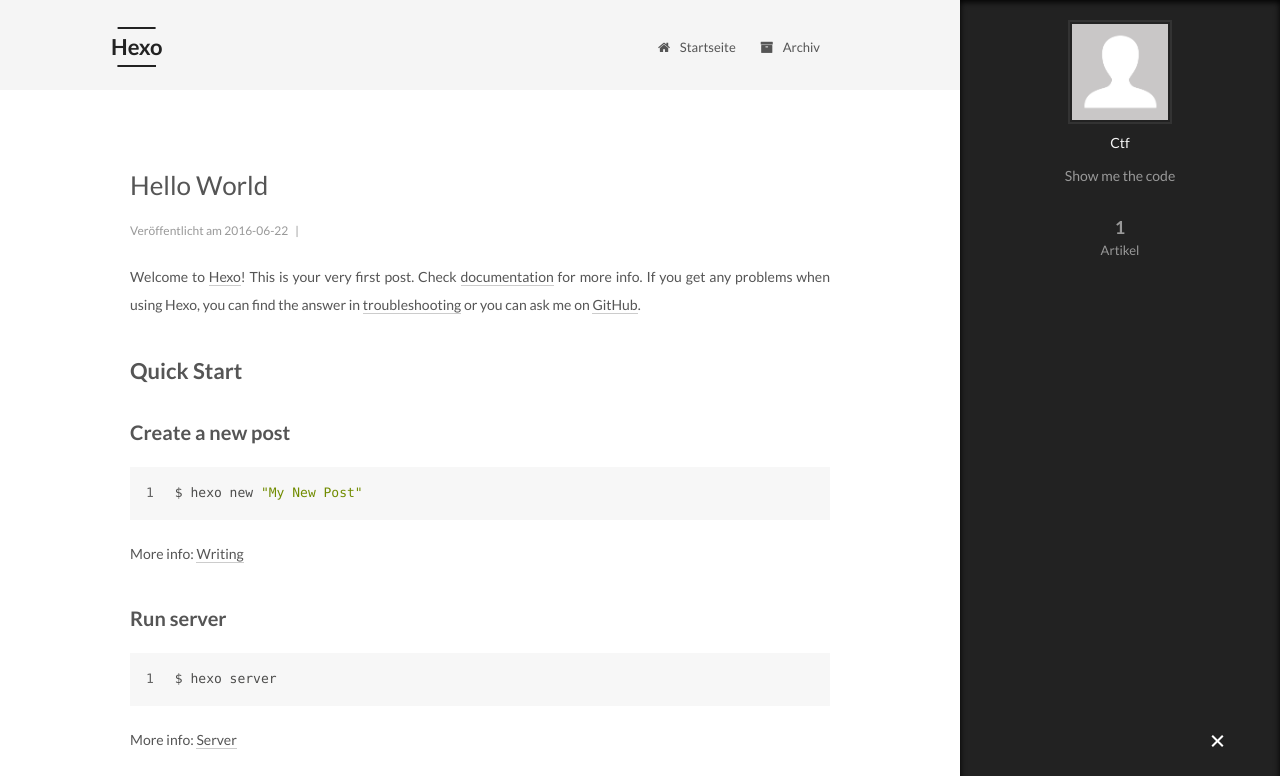
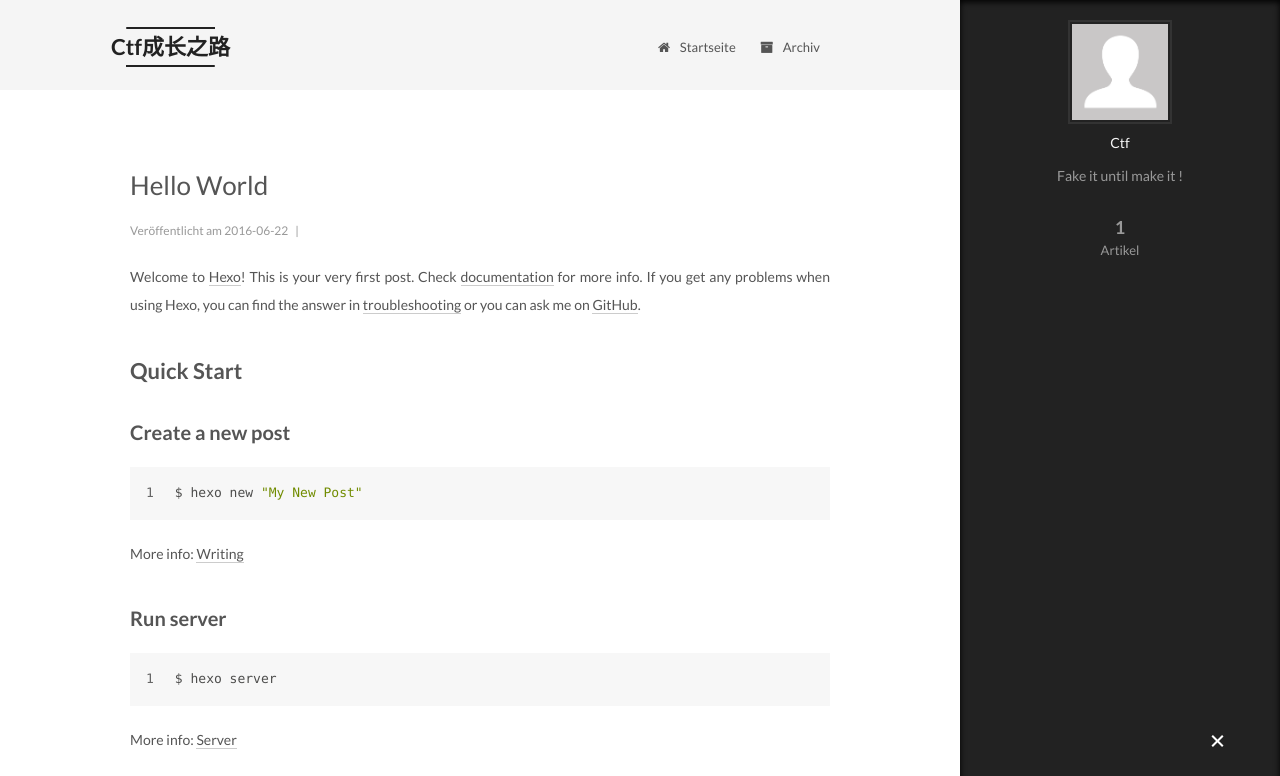
Before and after one commit to c826/c826.github.io, a plain HTML site: page index.html in a window 1280 px wide. Both pictures are taken after a click on the element 1217 px from the left and 742 px from the top of the page. Shown: the top 776 px of the page. Drawn offline with Linux system fonts and the light colour scheme; a script that the page names is missing.

Commit message:
Site updated: 2016-06-24 11:39:28

```diff
--- a/index.html
+++ b/index.html
@@ -84,15 +84,15 @@
 
 
 
-<meta name="description" content="Show me the code">
+<meta name="description" content="Fake it until make it !">
 <meta property="og:type" content="website">
-<meta property="og:title" content="Hexo">
+<meta property="og:title" content="Ctf成长之路">
 <meta property="og:url" content="http://blog.ctf826.com/index.html">
-<meta property="og:site_name" content="Hexo">
-<meta property="og:description" content="Show me the code">
+<meta property="og:site_name" content="Ctf成长之路">
+<meta property="og:description" content="Fake it until make it !">
 <meta name="twitter:card" content="summary">
-<meta name="twitter:title" content="Hexo">
-<meta name="twitter:description" content="Show me the code">
+<meta name="twitter:title" content="Ctf成长之路">
+<meta name="twitter:description" content="Fake it until make it !">
 
 
 
@@ -115,7 +115,7 @@
 
   <link rel="canonical" href="http://blog.ctf826.com/"/>
 
-  <title> Hexo </title>
+  <title> Ctf成长之路 </title>
 </head>
 
 <body itemscope itemtype="http://schema.org/WebPage" lang="">
@@ -148,7 +148,7 @@
   <div class="custom-logo-site-title">
     <a href="/"  class="brand" rel="start">
       <span class="logo-line-before"><i></i></span>
-      <span class="site-title">Hexo</span>
+      <span class="site-title">Ctf成长之路</span>
       <span class="logo-line-after"><i></i></span>
     </a>
   </div>
@@ -352,7 +352,7 @@
                src="/images/avatar.gif"
                alt="Ctf" />
           <p class="site-author-name" itemprop="name">Ctf</p>
-          <p class="site-description motion-element" itemprop="description">Show me the code</p>
+          <p class="site-description motion-element" itemprop="description">Fake it until make it !</p>
         </div>
         <nav class="site-state motion-element">
           <div class="site-state-item site-state-posts">
```
Also changed, not shown: 2016/06/22/hello-world/index.html (+4 -4 lines), archives/2016/06/index.html (+9 -9 lines), archives/2016/index.html (+9 -9 lines), archives/index.html (+9 -9 lines).
